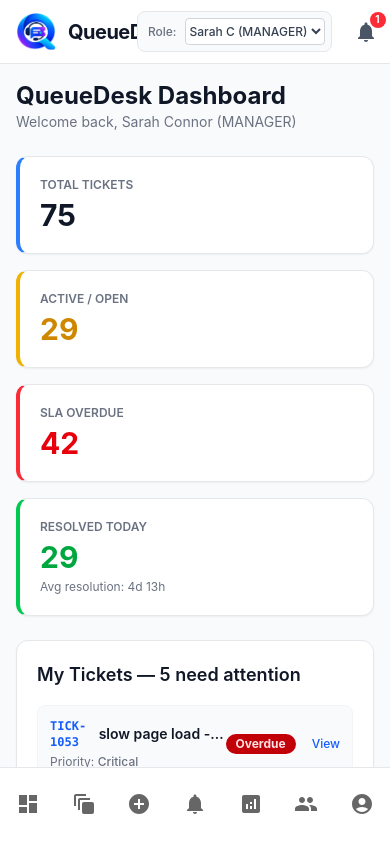
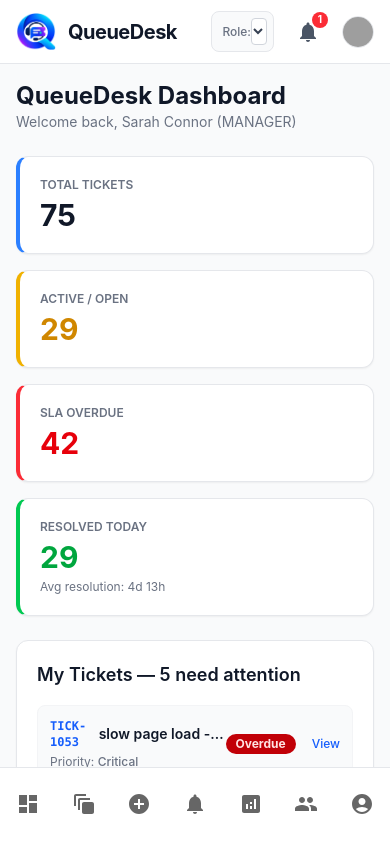
Before and after one commit to Mohammad3322/QueueDesk, a React (Vite) app: page / in a window 390 px wide. Shown: the top 842 px of the page. Built offline with nearby package versions, Linux system fonts and the light colour scheme; grey boxes are pictures that could not be loaded.

Commit message:
rsize role select

```diff
--- a/src/components/Header.tsx
+++ b/src/components/Header.tsx
@@ -26,7 +26,7 @@ export const Header: React.FC = () => {
       </div>
 
       <div className="flex items-center gap-4">
-        <div className="flex items-center gap-2 bg-gray-50 border border-gray-200 rounded-lg p-1.5">
+        <div className="  items-center gap-2 hidden md:flex bg-gray-50 border border-gray-200 rounded-lg p-1.5">
           <label
             htmlFor="user-select"
             className="text-xs font-medium text-gray-500 pl-1"
@@ -50,6 +50,30 @@ export const Header: React.FC = () => {
           </select>
         </div>
 
+        {/* Mobile Role */}
+        <div className="  items-center gap-2  md:hidden bg-gray-50 border border-gray-200 rounded-lg p-1.5">
+          <label
+            htmlFor="user-select"
+            className="text-xs font-medium text-gray-500 pl-1"
+          >
+            Role:
+          </label>
+          <select
+            id="user-select"
+            value={currentUser.id}
+            onChange={(e) => {
+              const user = users.find((u) => u.id === e.target.value);
+              if (user) setCurrentUser(user);
+            }}
+            className="text-xs bg-white border border-gray-300 rounded md:px-2 py-1 font-medium text-gray-700 focus:outline-none focus:ring-2 focus:ring-blue-500 max-w-[16px] truncate"
+          >
+            {users.map((user) => (
+              <option key={user.id} value={user.id}>
+                {user.name.substring(0, 7)} ({user.role.toUpperCase()})
+              </option>
+            ))}
+          </select>
+        </div>
         <div className="flex items-center gap-2">
           <Link
             to={APP_ROUTES.notifications}
@@ -71,7 +95,6 @@ export const Header: React.FC = () => {
             )}
           </Link>
         </div>
-
         <div className="flex items-center gap-2">
           {currentUser.avatarUrl && (
             <img
```
